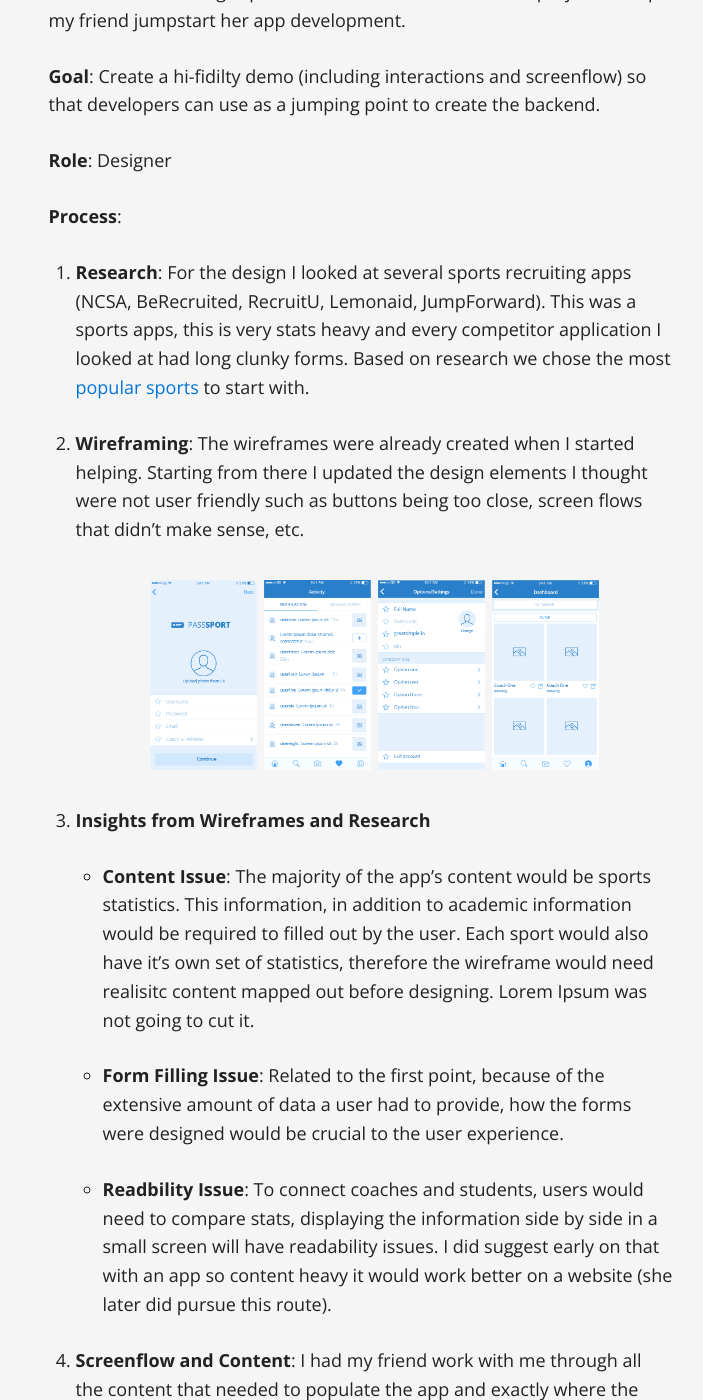
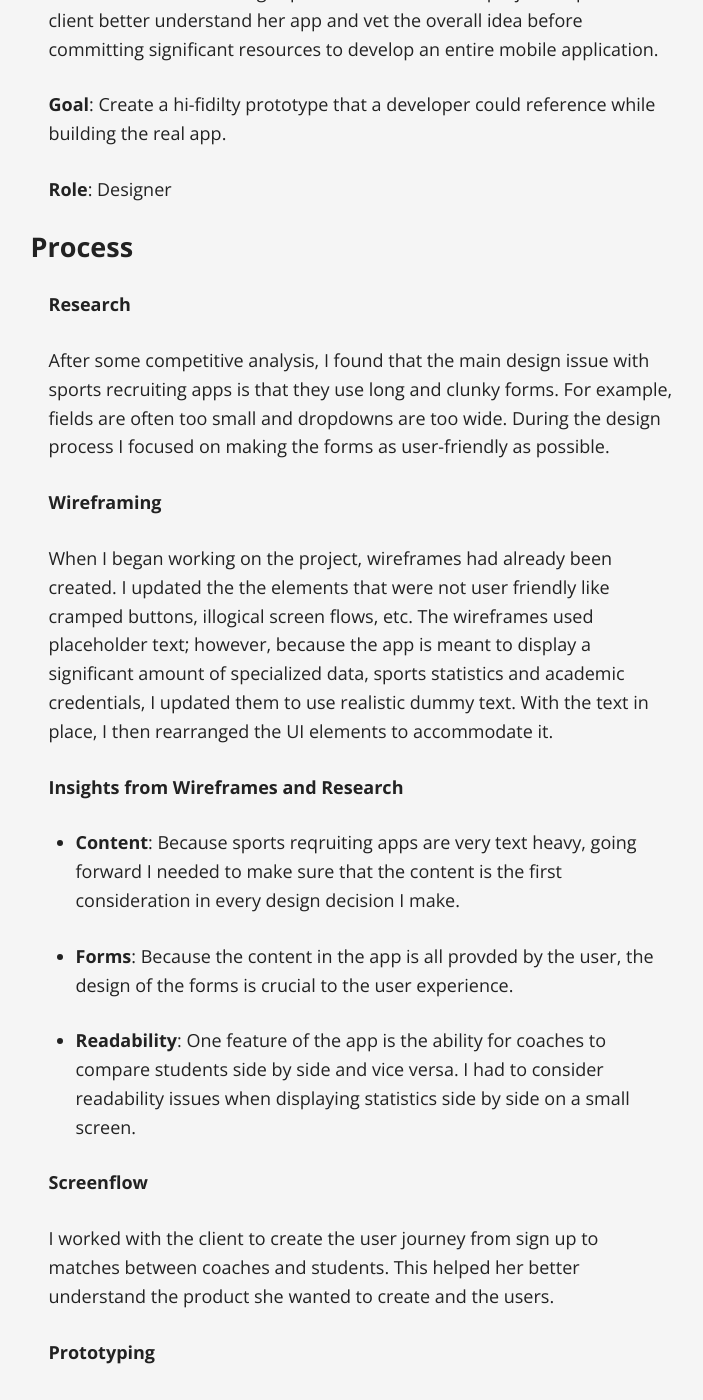
Before and after one commit to wailingwombat/wailingwombat.github.io, a Jekyll site: the page built from projects/pass-sport.md, in a window 1280 px wide and 1400 px high, scrolled down 557 px. Shown: the whole window, without its empty margins (279-982 px from the left). Built offline with Jekyll 4.4.1, drawn with Linux system fonts in a browser that asks for light colours; some of the changed text lies outside the part shown.

Commit message:
edited the pass-sport page

```diff
--- a/projects/pass-sport.md
+++ b/projects/pass-sport.md
@@ -5,47 +5,54 @@ title: PassSport
 
 ![pass-sport](/images/bigshots-pass.png)
 
-**Project**: An iOS App [demo](https://app.atomic.io/d/aW2RvfdaIzyT). The app connects international students with US coaches for college sports recruitment. This was a side project to help my friend jumpstart her app development.
+An iOS App [prototype](https://app.atomic.io/d/aW2RvfdaIzyT). The app connects international student athletes with US coaches for college sports recruitment. This project helped the client better understand her app and vet the overall idea before committing significant resources to develop an entire mobile application.
 
-**Goal**: Create a hi-fidilty demo (including interactions and screenflow) so that developers can use as a jumping point to create the backend.
+**Goal**: Create a hi-fidilty prototype that a developer could reference while building the real app.
 
 **Role**: Designer
 
-**Process**:
+#### Process
 
-1. **Research**: For the design I looked at several sports recruiting apps (NCSA, BeRecruited, RecruitU, Lemonaid, JumpForward). This was a sports apps, this is very stats heavy and every competitor application I looked at had long clunky forms. Based on research we chose the most [popular sports](https://www.ncaa.org/sites/default/files/2017INC_FOR_Research_to_Better_Understand_the_International_Student-Athlete_Experien_20170524.pdf) to start with.
+**Research**
 
-2. **Wireframing**: The wireframes were already created when I started helping. Starting from there I updated the design elements I thought were not user friendly such as buttons being too close, screen flows that didn't make sense, etc.
-![pass-sport](/images/wireframes-pass.png)
+After some competitive analysis, I found that the main design issue with sports recruiting apps is that they use long and clunky forms. For example, fields are often too small and dropdowns are too wide. During the design process I focused on making the forms as user-friendly as possible.
 
-3. **Insights from Wireframes and Research**
+**Wireframing**
 
-    - **Content Issue**:  The majority of the app's content would be sports statistics. This information, in addition to academic information would be required to filled out by the user. Each sport would also have it's own set of statistics, therefore the wireframe would need realisitc content mapped out before designing. Lorem Ipsum was not going to cut it.
+When I began working on the project, wireframes had already been created. I updated the the elements that were not user friendly like cramped buttons, illogical screen flows, etc. The wireframes used placeholder text; however, because the app is meant to display a significant amount of specialized data, sports statistics and academic credentials, I updated them to use realistic dummy text. With the text in place, I then rearranged the UI elements to accommodate it.
 
-    - **Form Filling Issue**: Related to the first point, because of the extensive amount of data a user had to provide, how the forms were designed would be crucial to the user experience.
+**Insights from Wireframes and Research**
 
-    - **Readbility Issue**: To connect coaches and students, users would need to compare stats, displaying the information side by side in a small screen will have readability issues. I did suggest early on that with an app so content heavy it would work better on a website (she later did pursue this route).
+- **Content**: Because sports reqruiting apps are very text heavy, going forward I needed to make sure that the content is the first consideration in every design decision I make.
 
-4. **Screenflow and Content**: I had my friend work with me through all the content that needed to populate the app and exactly where the information would reside.
+- **Forms**: Because the content in the app is all provded by the user, the design of the forms is crucial to the user experience.
 
-5.  **Prototyping**: Below are some highlights for the reasoning behind the design choices.
+- **Readability**: One feature of the app is the ability for coaches to compare students side by side and vice versa. I had to consider readability issues when displaying statistics side by side on a small screen.
 
-    - **Data Visualization**: I had to account for the list length variability, there were content that is long which mean I had to balance readbility with screen real estate.
+**Screenflow**
 
-    - **List Views:** The main priority I had for the list view was readable, and scannable for a mobile device.
+I worked with the client to create the user journey from sign up to matches between coaches and students. This helped her better understand the product she wanted to create and the users.
 
-    - **Comparing Coaches**: I liked how the [Apple website](https://www.apple.com/mac/compare/) did the guided selection for comparing apple products, so recreated that experience. I haven't seen that as an interaction on a mobile device before, but I thougt it would help the users understand that they were limited to two coaches to compare.
+**Prototyping**
 
-    - **Forms**: Instead of trying design my own forms like the other recruiting applications, I used iOS standard design which has been vetted with research for usabiltiy and would be more familiar to users.
+Below are examples of design choices I made while prototyping.
 
-    - **Exploration Page**: I wanted this page to be a quick browse of all the coaches/athlete so I made them into tiny profile cards. This could be problematic in the future because there's no way to discern why a coach would favourite a player with only their profile picture and the city and country they are in. This will likely need to be rethought. The althernatives are single profile view with more information, or a list view with information spread out horizontally. Below are some older iterations of the design.
+- **Lists**: I had to account for the list length variability. Some lists were significantly longer than others so I had to balance readbility with use of screen real estate.
+
+- **Comparing Coaches**: I liked how the [Apple website](https://www.apple.com/mac/compare/) did the guided selection for comparing apple products, so recreated that experience. I haven't seen that as an interaction on a mobile device before, but I thougt it would help the users understand that they were limited to two coaches to compare.
+
+- **Forms**: Instead of trying design my own forms like the other recruiting applications, I used iOS standard design which has been vetted with research for usabiltiy and would be more familiar to users.
+
+- **Exploration Page**: I wanted this page to be a quick browse of all the coaches/athlete so I made them into tiny profile cards. This could be problematic in the future because there's no way to discern why a coach would favourite a player with only their profile picture and the city and country they are in. This will likely need to be rethought. The althernatives are single profile view with more information, or a list view with information spread out horizontally. Below are some older iterations of the design.
 ![pass-sport](/images/older-designs-pass.png)
 
 
-**Final Output**:
+**Final Output**
+
 See the [demo](https://app.atomic.io/d/aW2RvfdaIzyT)
 
-**Learnings**:
+#### Learnings
+
 - You should always **design around the content**, and in this case for a sport application this was especially important since the content is the value proposition.
 
 - **Generate realistic dummy data**, this helps you see the variability in lengths when you design
```
